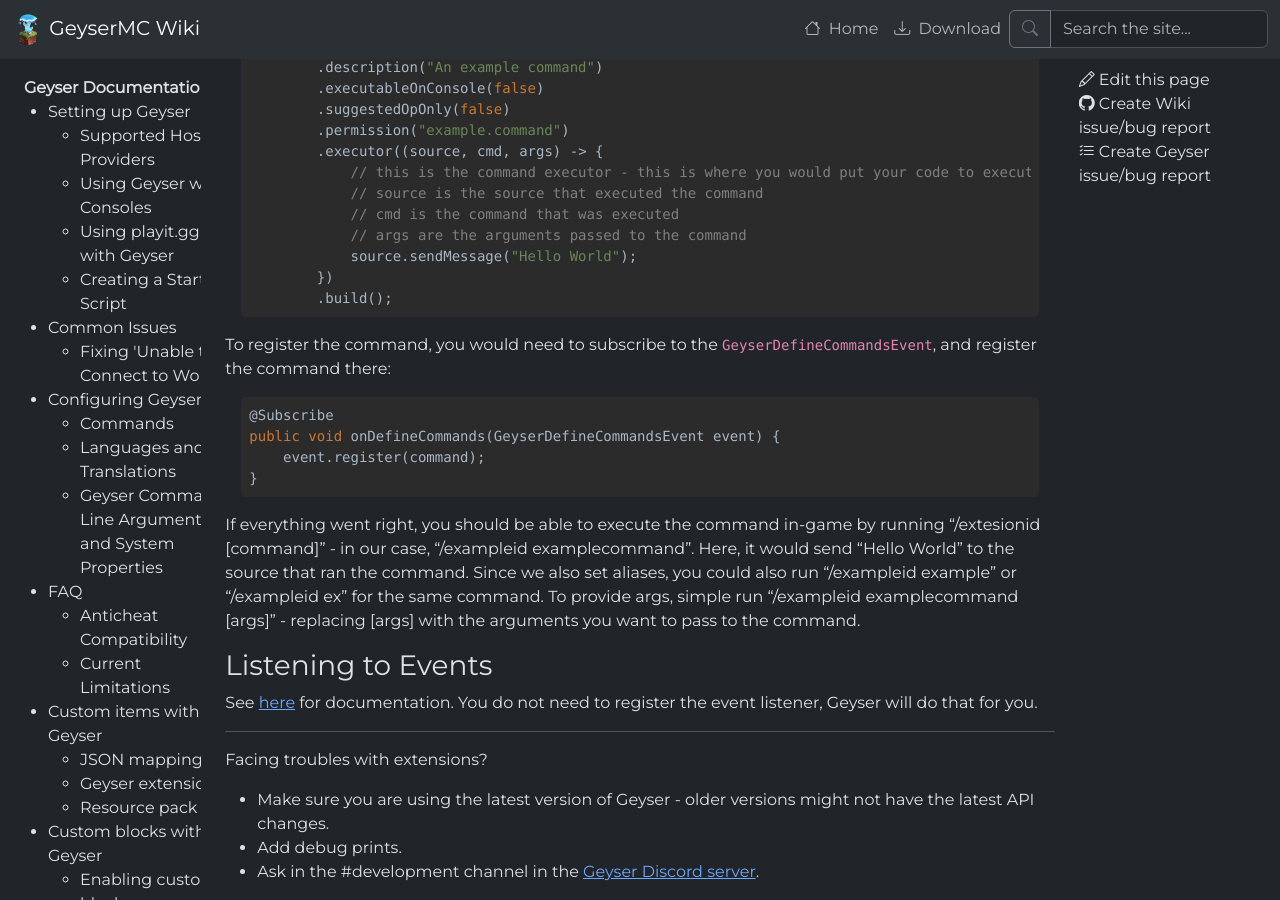
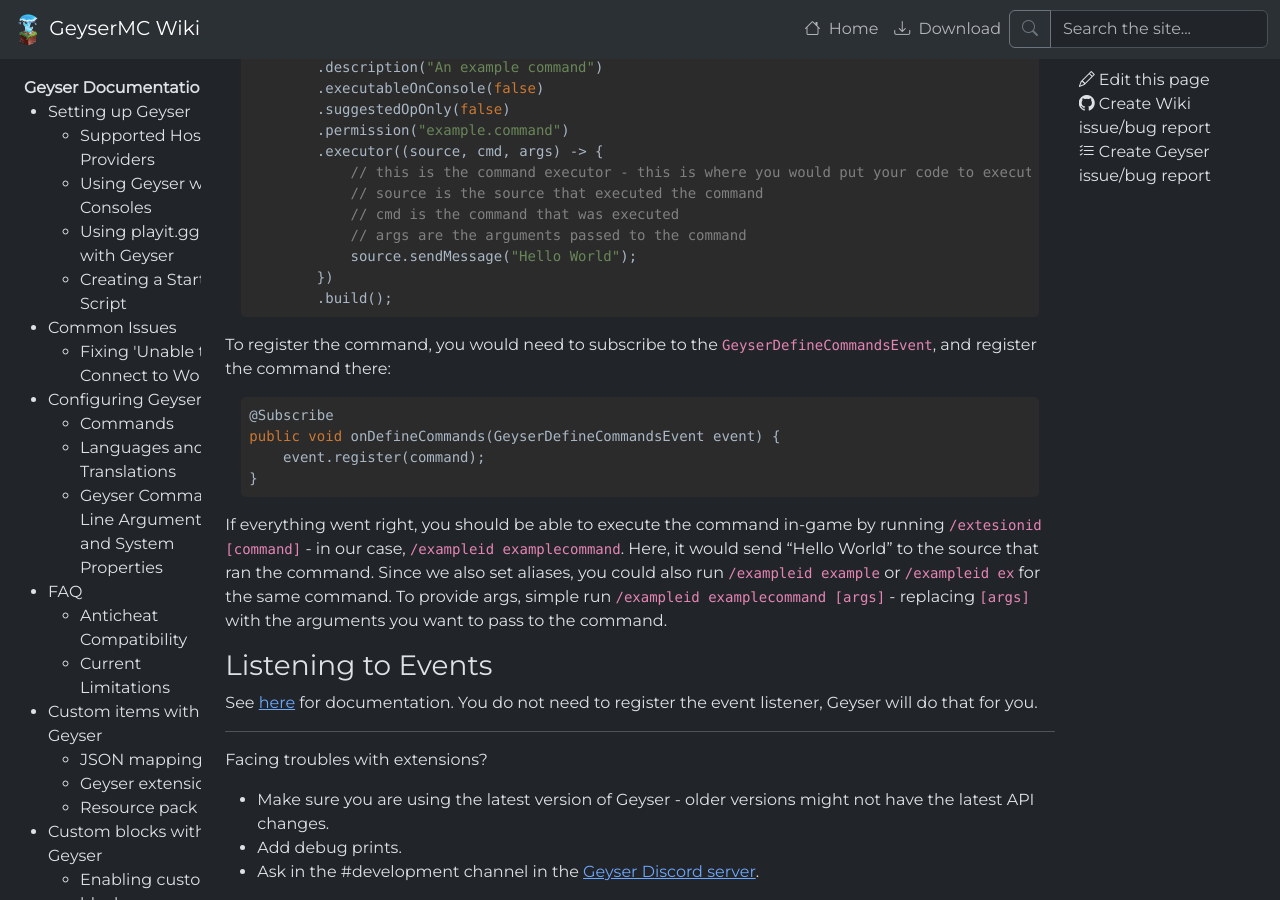
Before and after one commit to GeyserMC/GeyserWiki, a Jekyll site: the page built from _docs/geyser/extensions.md, in a window 1280 px wide and 900 px high, scrolled down 2419 px. Built offline with Jekyll 4.4.1, drawn with Linux system fonts in a browser that asks for light colours.

Commit message:
Replace plain text to code.
The double quotation marks do not look conspicuous, but rather a little abrupt compared to the previous style

````diff
--- a/_docs/geyser/extensions.md
+++ b/_docs/geyser/extensions.md
@@ -107,10 +107,10 @@
     event.register(command);
 }
 ```
-If everything went right, you should be able to execute the command in-game by running "/extesionid [command]" - in our case, "/exampleid examplecommand".
+If everything went right, you should be able to execute the command in-game by running `/extesionid [command]` - in our case, `/exampleid examplecommand`.
 Here, it would send "Hello World" to the source that ran the command.
-Since we also set aliases, you could also run "/exampleid example" or "/exampleid ex" for the same command.
-To provide args, simple run "/exampleid examplecommand [args]" - replacing [args] with the arguments you want to pass to the command.
+Since we also set aliases, you could also run `/exampleid example` or `/exampleid ex` for the same command.
+To provide args, simple run `/exampleid examplecommand [args]` - replacing `[args]` with the arguments you want to pass to the command.
 
 ### Listening to Events
 See [here](/geyser/events) for documentation. You do not need to register the event listener, Geyser will do that for you.
````
